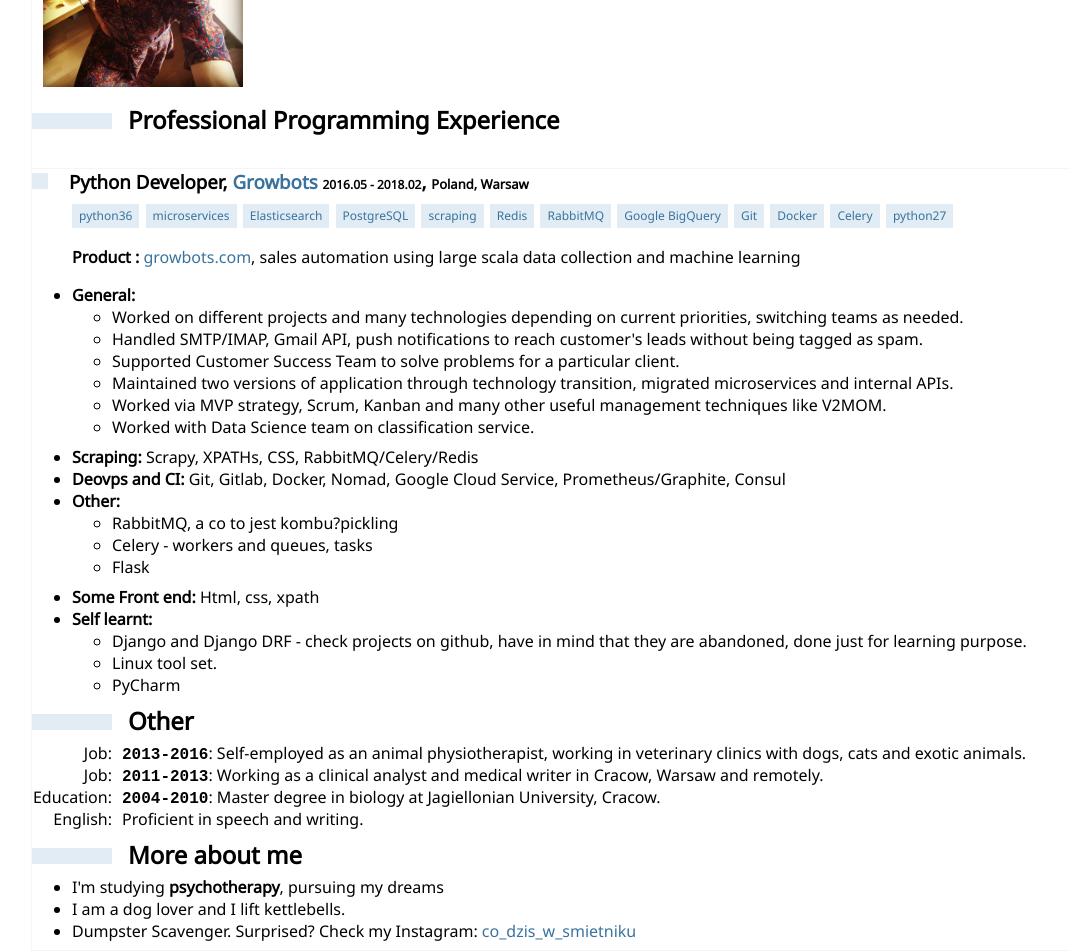
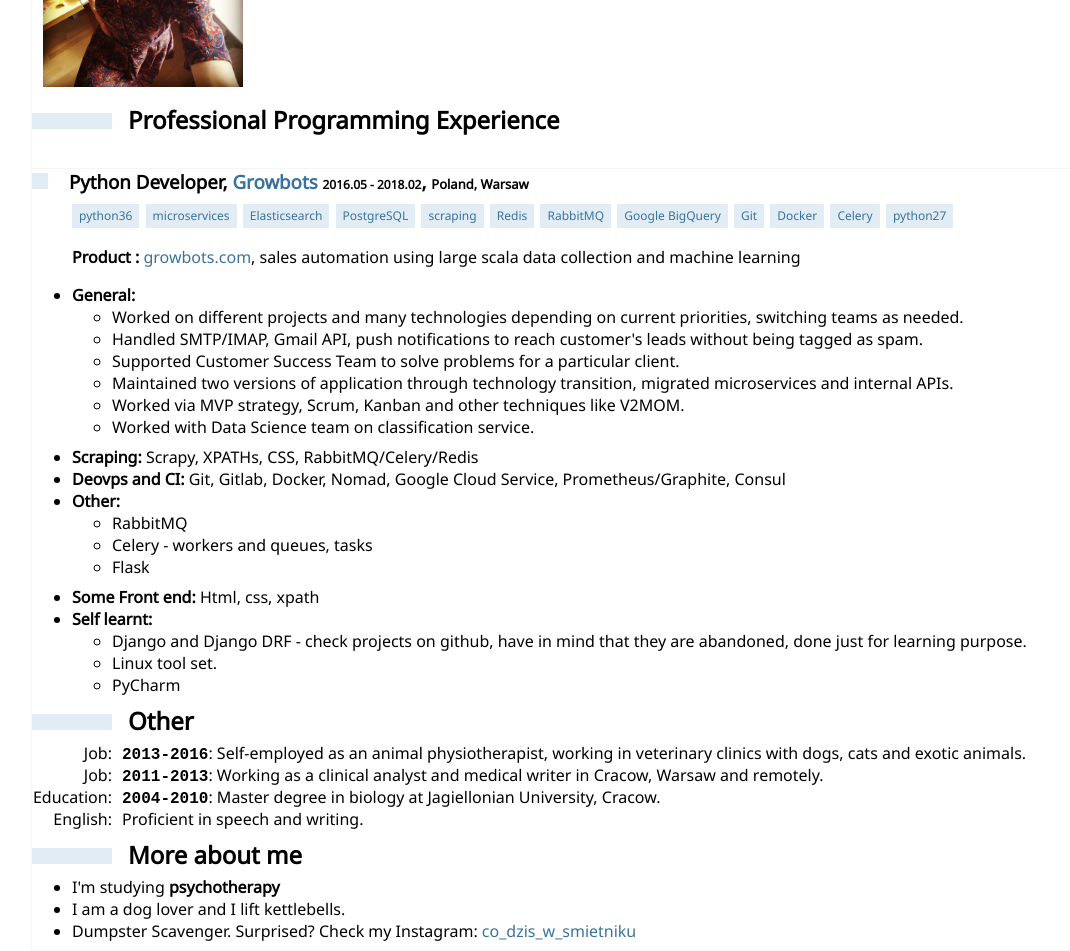
Before and after one commit to nausicaaa/cv, a plain HTML site: page index.html in a window 1280 px wide. Shown: the part 125-1076 px from the top of the page, without its empty margins (32-1102 px from the left). Drawn offline with Linux system fonts and the light colour scheme.

Commit message:
Minor improvements

```diff
--- a/index.html
+++ b/index.html
@@ -206,7 +206,7 @@
             <!-- <li>Team work</li> -->
             <!-- <li>Pair programming</li -->
             <li>Maintained two versions of application through technology transition, migrated microservices and internal APIs.</li>
-            <li>Worked via MVP strategy, Scrum, Kanban and many other useful management techniques like V2MOM.</li>
+            <li>Worked via MVP strategy, Scrum, Kanban and other techniques like V2MOM.</li>
             <li>Worked with Data Science team on classification service.</li>
             <!-- <li>Duty</li> -->
             <!-- <li>Working with Gmail API, sending/fetching emails, push notifications</li> -->
@@ -215,7 +215,7 @@
     <li><b>Deovps and CI:</b> Git, Gitlab, Docker, Nomad, Google Cloud Service, Prometheus/Graphite, Consul</li>
     <li><b>Other:</b></li>
         <ul>
-            <li>RabbitMQ, a co to jest kombu?pickling </li>
+            <li>RabbitMQ</li>
             <li>Celery - workers and queues, tasks</li>
             <!-- <li>Swagger. Api entrypoints</li> -->
             <!-- <li>Publisher and subscriber pattern in Python</li> -->
@@ -246,7 +246,7 @@
 
 <h2>More about me</h2>
 <ul id="various">
-    <li> I'm studying <b>psychotherapy</b>, pursuing my dreams</li>
+    <li> I'm studying <b>psychotherapy</b></li>
     <li> I am a dog lover and I lift kettlebells.</li>
     <li> Dumpster Scavenger. Surprised? Check my Instagram: <a href="https://www.instagram.com/co_dzis_w_smietniku/">co_dzis_w_smietniku</a></li>
 </ul>
```
